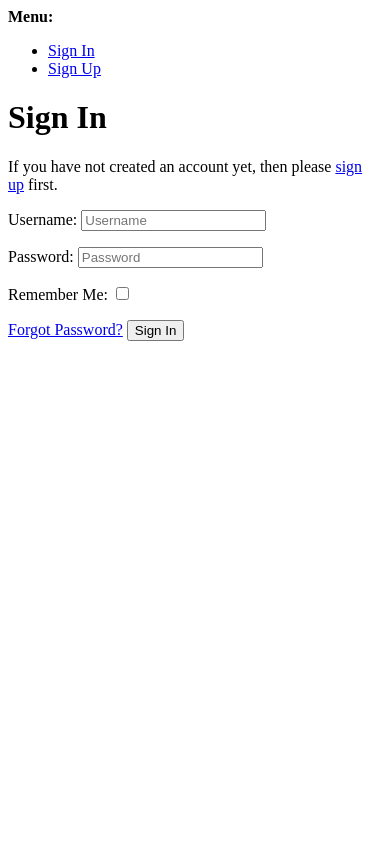
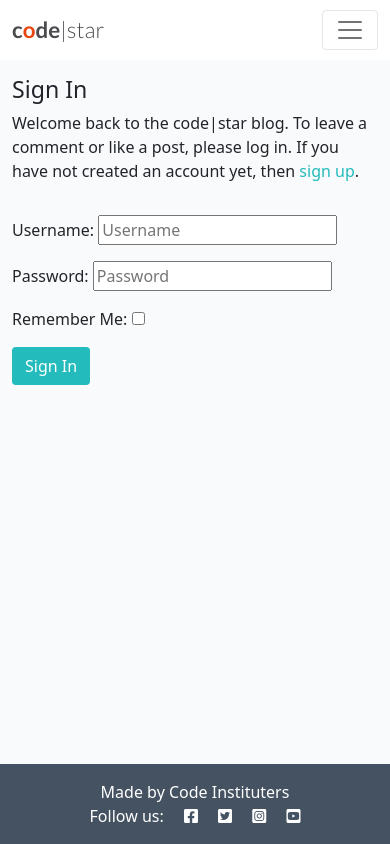
Before and after one commit to DelroyGayle/Django-Blog, a Django app: page /accounts/login/ in a window 390 px wide. Run offline with Django 3.2, Linux system fonts and the light colour scheme; some libraries are stand-ins or nearby versions.

Commit message:
Update login.html logout.html signup.html - correct name for css file style.css

```diff
--- a/templates/account/login.html
+++ b/templates/account/login.html
@@ -1,4 +1,4 @@
-{% extends "account/base.html" %}
+{% extends "base.html" %}
 
 {% load i18n %}
 {% load account socialaccount %}
@@ -7,31 +7,20 @@
 
 {% block content %}
 
-<h1>{% trans "Sign In" %}</h1>
+<div class="container">
+  <div class="row">
+    <div class="col-md-8 mt-3 offset-md-2">
 
-{% get_providers as socialaccount_providers %}
+      <h3>{% trans "Sign In" %}</h3>
 
-{% if socialaccount_providers %}
-<p>{% blocktrans with site.name as site_name %}Please sign in with one
-of your existing third party accounts. Or, <a href="{{ signup_url }}">sign up</a>
-for a {{ site_name }} account and sign in below:{% endblocktrans %}</p>
-
-<div class="socialaccount_ballot">
-
-  <ul class="socialaccount_providers">
-    {% include "socialaccount/snippets/provider_list.html" with process="login" %}
-  </ul>
-
-  <div class="login-or">{% trans 'or' %}</div>
-
+      <p>{% blocktrans %}Welcome back to the code|star blog.
+        To leave a comment or like a post, please log in.
+        If you have not created an account yet, then
+        <a class="link" href="{{ signup_url }}">sign up</a>.{% endblocktrans %}</p>
     </div>
-
-{% include "socialaccount/snippets/login_extra.html" %}
-
-{% else %}
-<p>{% blocktrans %}If you have not created an account yet, then please
-<a href="{{ signup_url }}">sign up</a> first.{% endblocktrans %}</p>
-{% endif %}
+  </div>
+  <div class="row">
+    <div class="col-md-8 mt-3 offset-md-2">
 
       <form class="login" method="POST" action="{% url 'account_login' %}">
         {% csrf_token %}
@@ -39,8 +28,11 @@ for a {{ site_name }} account and sign in below:{% endblocktrans %}</p>
         {% if redirect_field_value %}
         <input type="hidden" name="{{ redirect_field_name }}" value="{{ redirect_field_value }}" />
         {% endif %}
-  <a class="button secondaryAction" href="{% url 'account_reset_password' %}">{% trans "Forgot Password?" %}</a>
-  <button class="primaryAction" type="submit">{% trans "Sign In" %}</button>
+        <button class="btn btn-signup right" type="submit">{% trans "Sign In" %}</button>
       </form>
+    </div>
+  </div>
+</div>
+
 
 {% endblock %}
```
Also changed, not shown: templates/account/logout.html (+14 -6 lines), templates/account/signup.html (+15 -5 lines), static/css/style.css (renamed from static/css/styles.css), templates/base.html (indentation only). Lines whose indentation alone changed are shown as unchanged.
